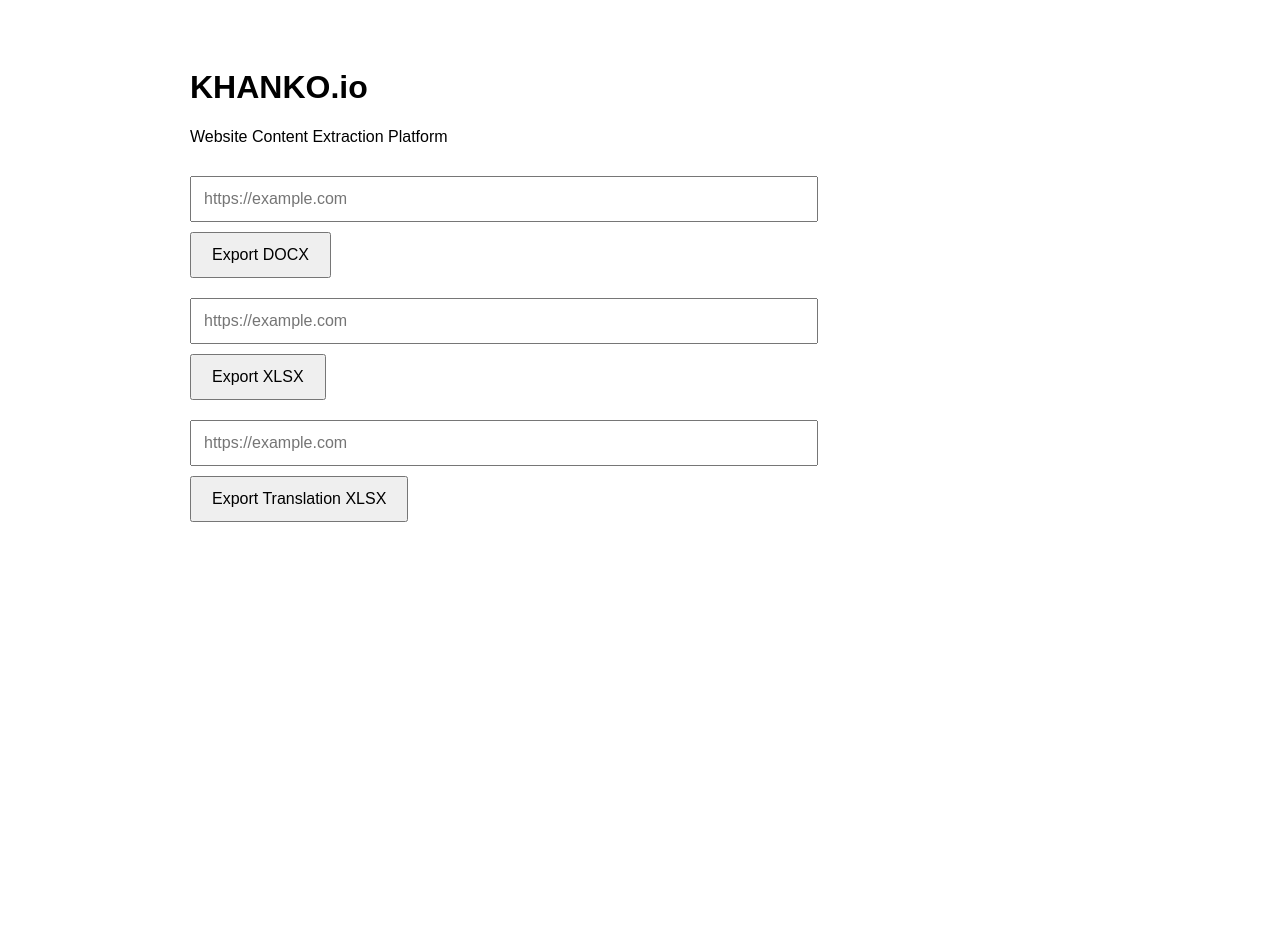
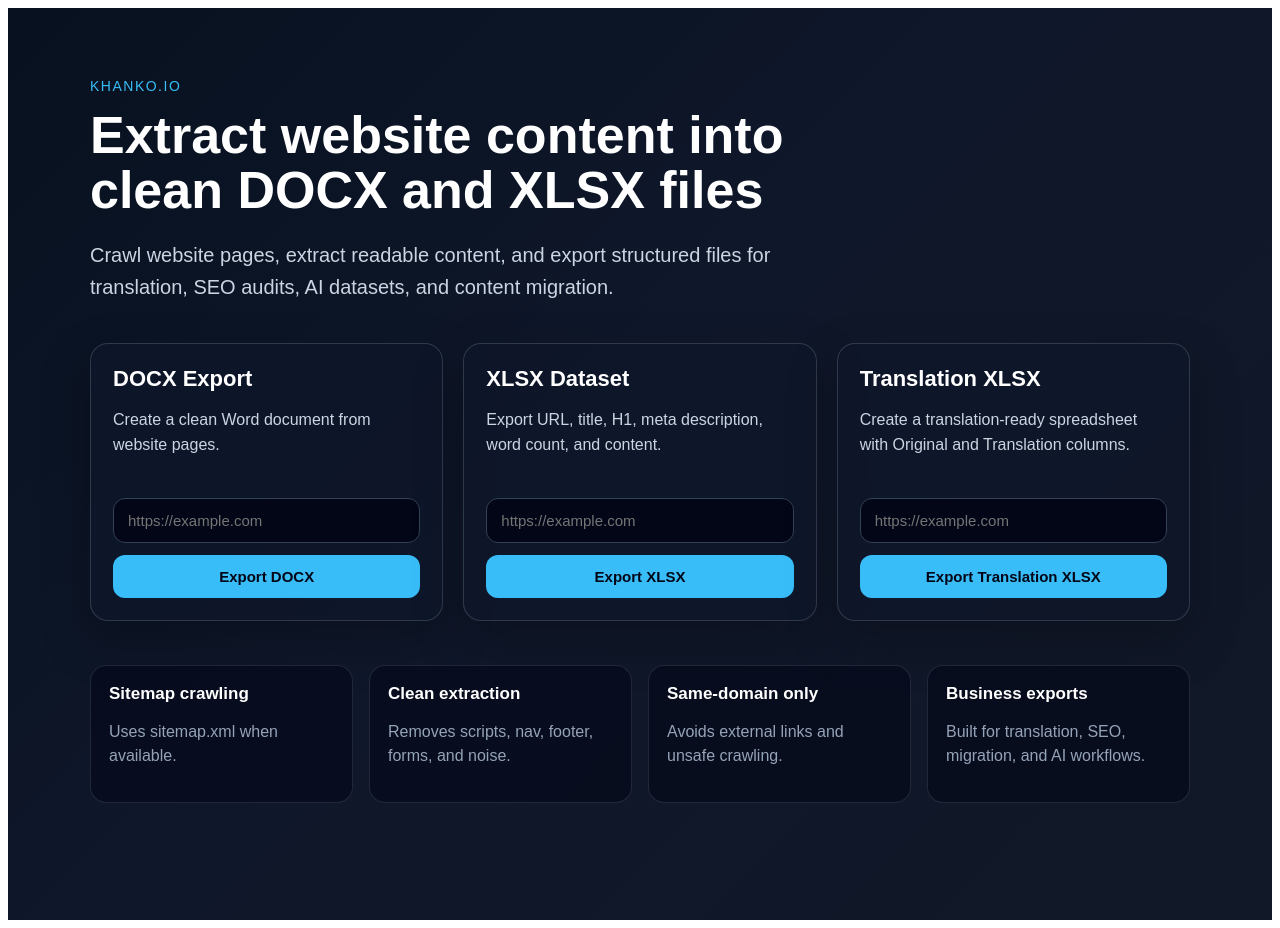
Before and after one commit to KhankoYordanov/khanko-io, a Next.js app: page / in a window 1280 px wide. Before the commit the page ends 800 px from the top, so only its background shows below. Built offline with nearby package versions, Linux system fonts and the light colour scheme.

Commit message:
Update page.tsx

```diff
--- a/app/page.tsx
+++ b/app/page.tsx
@@ -2,25 +2,139 @@ export default function HomePage() {
   return (
     <main
       style={{
-        padding: 40,
+        minHeight: "100vh",
+        background:
+          "linear-gradient(135deg, #07111f 0%, #0f172a 45%, #111827 100%)",
+        color: "white",
         fontFamily: "Arial, sans-serif",
-        maxWidth: 900,
+        padding: "56px 24px",
+      }}
+    >
+      <section
+        style={{
+          maxWidth: 1100,
           margin: "0 auto",
         }}
       >
-      <h1>KHANKO.io</h1>
+        <p
+          style={{
+            color: "#38bdf8",
+            fontSize: 14,
+            letterSpacing: 1.5,
+            textTransform: "uppercase",
+            marginBottom: 14,
+          }}
+        >
+          KHANKO.io
+        </p>
 
-      <p>Website Content Extraction Platform</p>
+        <h1
+          style={{
+            fontSize: 52,
+            lineHeight: 1.05,
+            margin: 0,
+            maxWidth: 820,
+          }}
+        >
+          Extract website content into clean DOCX and XLSX files
+        </h1>
+
+        <p
+          style={{
+            fontSize: 20,
+            lineHeight: 1.6,
+            color: "#cbd5e1",
+            maxWidth: 760,
+            marginTop: 22,
+          }}
+        >
+          Crawl website pages, extract readable content, and export structured
+          files for translation, SEO audits, AI datasets, and content migration.
+        </p>
 
         <div
           style={{
-          display: "flex",
-          flexDirection: "column",
+            display: "grid",
+            gridTemplateColumns: "repeat(auto-fit, minmax(260px, 1fr))",
             gap: 20,
-          marginTop: 30,
+            marginTop: 40,
           }}
         >
-        <form method="POST" action="/api/export-docx">
+          <ExportCard
+            title="DOCX Export"
+            description="Create a clean Word document from website pages."
+            action="/api/export-docx"
+            button="Export DOCX"
+          />
+
+          <ExportCard
+            title="XLSX Dataset"
+            description="Export URL, title, H1, meta description, word count, and content."
+            action="/api/export-xlsx"
+            button="Export XLSX"
+          />
+
+          <ExportCard
+            title="Translation XLSX"
+            description="Create a translation-ready spreadsheet with Original and Translation columns."
+            action="/api/export-translation-xlsx"
+            button="Export Translation XLSX"
+          />
+        </div>
+
+        <div
+          style={{
+            marginTop: 44,
+            display: "grid",
+            gridTemplateColumns: "repeat(auto-fit, minmax(220px, 1fr))",
+            gap: 16,
+          }}
+        >
+          <Feature title="Sitemap crawling" text="Uses sitemap.xml when available." />
+          <Feature title="Clean extraction" text="Removes scripts, nav, footer, forms, and noise." />
+          <Feature title="Same-domain only" text="Avoids external links and unsafe crawling." />
+          <Feature title="Business exports" text="Built for translation, SEO, migration, and AI workflows." />
+        </div>
+      </section>
+    </main>
+  );
+}
+
+function ExportCard({
+  title,
+  description,
+  action,
+  button,
+}: {
+  title: string;
+  description: string;
+  action: string;
+  button: string;
+}) {
+  return (
+    <form
+      method="POST"
+      action={action}
+      style={{
+        background: "rgba(15, 23, 42, 0.78)",
+        border: "1px solid rgba(148, 163, 184, 0.25)",
+        borderRadius: 18,
+        padding: 22,
+        boxShadow: "0 20px 50px rgba(0,0,0,0.25)",
+      }}
+    >
+      <h2 style={{ fontSize: 22, margin: 0 }}>{title}</h2>
+
+      <p
+        style={{
+          color: "#cbd5e1",
+          lineHeight: 1.55,
+          minHeight: 74,
+        }}
+      >
+        {description}
+      </p>
+
       <input
         name="url"
         type="url"
@@ -28,58 +142,49 @@ export default function HomePage() {
         required
         style={{
           width: "100%",
-              maxWidth: 600,
-              padding: 12,
-              fontSize: 16,
-              marginBottom: 10,
+          boxSizing: "border-box",
+          padding: "13px 14px",
+          borderRadius: 12,
+          border: "1px solid #334155",
+          background: "#020617",
+          color: "white",
+          fontSize: 15,
+          marginBottom: 12,
         }}
       />
-          <br />
-          <button type="submit" style={{ padding: "12px 20px", fontSize: 16 }}>
-            Export DOCX
+
+      <button
+        type="submit"
+        style={{
+          width: "100%",
+          padding: "13px 16px",
+          borderRadius: 12,
+          border: "none",
+          background: "#38bdf8",
+          color: "#020617",
+          fontWeight: 700,
+          fontSize: 15,
+          cursor: "pointer",
+        }}
+      >
+        {button}
       </button>
     </form>
-
-        <form method="POST" action="/api/export-xlsx">
-          <input
-            name="url"
-            type="url"
-            placeholder="https://example.com"
-            required
-            style={{
-              width: "100%",
-              maxWidth: 600,
-              padding: 12,
-              fontSize: 16,
-              marginBottom: 10,
-            }}
-          />
-          <br />
-          <button type="submit" style={{ padding: "12px 20px", fontSize: 16 }}>
-            Export XLSX
-          </button>
-        </form>
-
-        <form method="POST" action="/api/export-translation-xlsx">
-          <input
-            name="url"
-            type="url"
-            placeholder="https://example.com"
-            required
-            style={{
-              width: "100%",
-              maxWidth: 600,
-              padding: 12,
-              fontSize: 16,
-              marginBottom: 10,
-            }}
-          />
-          <br />
-          <button type="submit" style={{ padding: "12px 20px", fontSize: 16 }}>
-            Export Translation XLSX
-          </button>
-        </form>
-      </div>
-    </main>
   );
 }
+
+function Feature({ title, text }: { title: string; text: string }) {
+  return (
+    <div
+      style={{
+        background: "rgba(2, 6, 23, 0.55)",
+        border: "1px solid rgba(148, 163, 184, 0.18)",
+        borderRadius: 16,
+        padding: 18,
+      }}
+    >
+      <h3 style={{ margin: 0, fontSize: 17 }}>{title}</h3>
+      <p style={{ color: "#94a3b8", lineHeight: 1.5 }}>{text}</p>
+    </div>
+  );
+}
```
Lines whose indentation alone changed are shown as unchanged.
